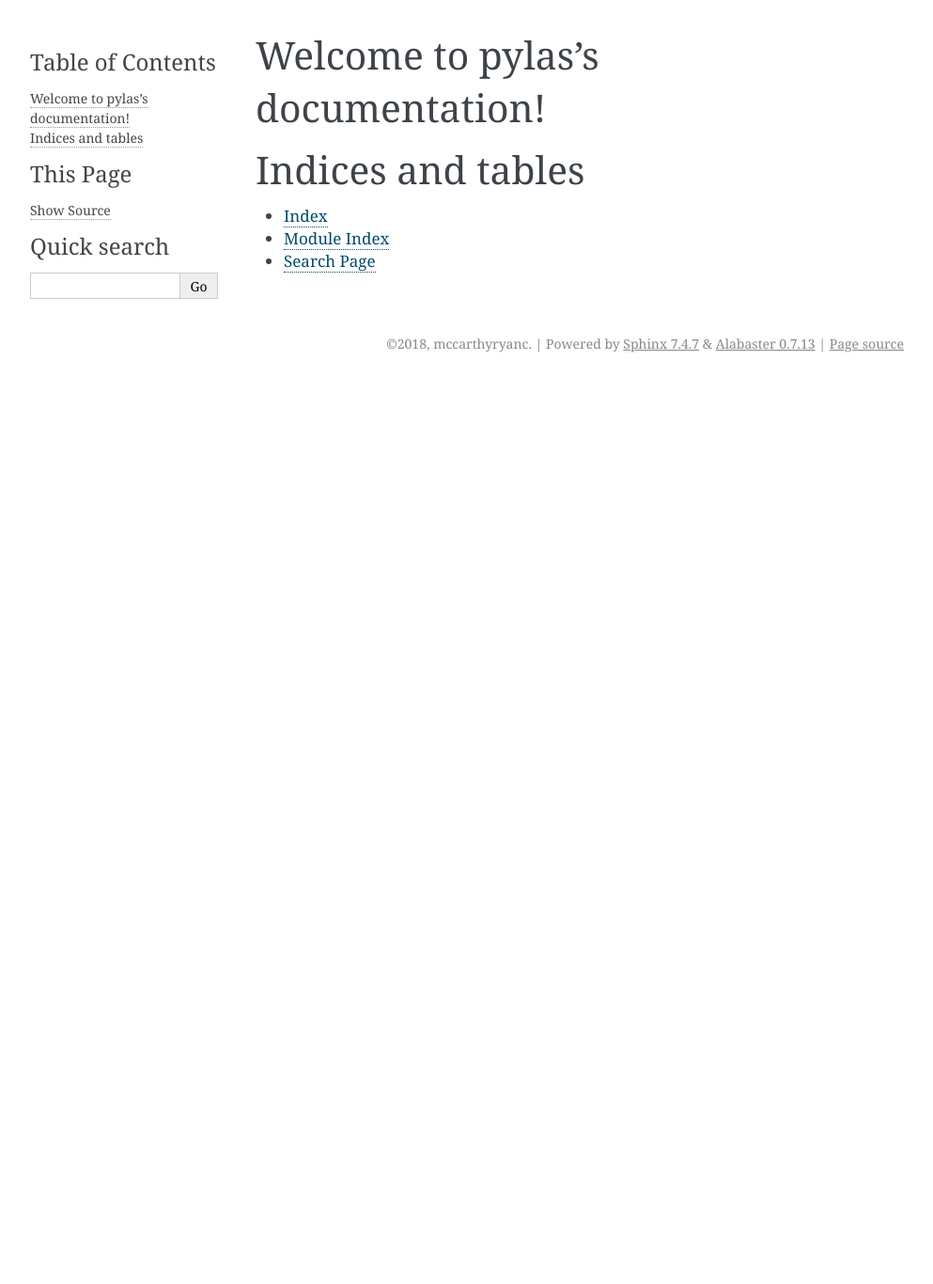
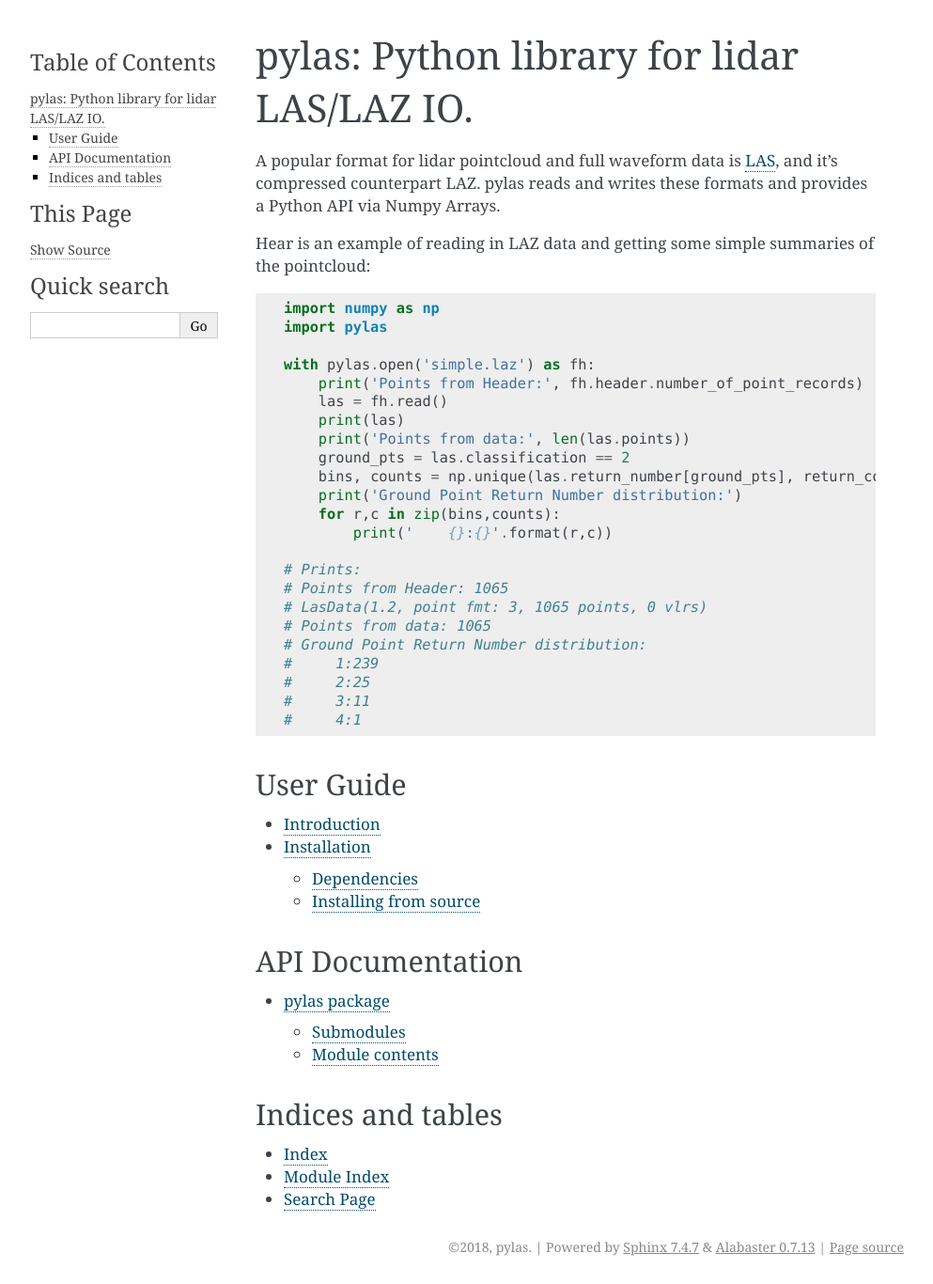
Before and after one commit to tmontaigu/pylas, a Sphinx documentation site: the page built from docs/index.rst, in a window 1280 px wide. Shown: the whole page at 94% size, without its empty margins (148-1141 px from the left). Built offline with Sphinx 7.4.7, drawn with Linux system fonts in a browser that asks for light colours; pages that are not in the unit, such as notebooks, are missing from menus; before the commit the page ends 900 px from its top, so only the background shows below that.

Commit message:
Adding sections to docs, but still needs more content

```diff
--- a/docs/conf.py
+++ b/docs/conf.py
@@ -20,8 +20,8 @@
 # -- Project information -----------------------------------------------------
 
 project = 'pylas'
-copyright = '2018, mccarthyryanc'
-author = 'mccarthyryanc'
+copyright = '2018, pylas'
+author = 'pylas'
 
 # The short X.Y version
 version = ''
--- a/docs/index.rst
+++ b/docs/index.rst
@@ -3,14 +3,58 @@
    You can adapt this file completely to your liking, but it should at least
    contain the root `toctree` directive.
 
-Welcome to pylas's documentation!
-=================================
+===========================================
+pylas: Python library for lidar LAS/LAZ IO.
+===========================================
+
+A popular format for lidar pointcloud and full waveform data is `LAS`_, and it's compressed counterpart LAZ. pylas reads and writes these formats and provides a Python API via Numpy Arrays.
+
+.. _LAS: https://www.asprs.org/committee-general/laser-las-file-format-exchange-activities.html
+
+Hear is an example of reading in LAZ data and getting some simple summaries of the pointcloud:
+
+.. code:: python
+
+    import numpy as np
+    import pylas
+
+    with pylas.open('simple.laz') as fh:
+        print('Points from Header:', fh.header.number_of_point_records)
+        las = fh.read()
+        print(las)
+        print('Points from data:', len(las.points))
+        ground_pts = las.classification == 2
+        bins, counts = np.unique(las.return_number[ground_pts], return_counts=True)
+        print('Ground Point Return Number distribution:')
+        for r,c in zip(bins,counts):
+            print('    {}:{}'.format(r,c))
+
+    # Prints:
+    # Points from Header: 1065
+    # LasData(1.2, point fmt: 3, 1065 points, 0 vlrs)
+    # Points from data: 1065
+    # Ground Point Return Number distribution:
+    #     1:239
+    #     2:25
+    #     3:11
+    #     4:1
+
+User Guide
+==========
 
 .. toctree::
    :maxdepth: 2
-   :caption: Contents:
 
+   intro
+   installation
 
+API Documentation
+=================
+
+.. toctree::
+   :maxdepth: 2
+
+   api/index
 
 Indices and tables
 ==================
--- /dev/null
+++ b/docs/intro.rst
@@ -0,0 +1,5 @@
+============
+Introduction
+============
+
+TODO: Add some stuff here.
```
Also changed, not shown: docs/api/index.rst (added, +21 -0 lines), docs/installation.rst (added, +16 -0 lines).
